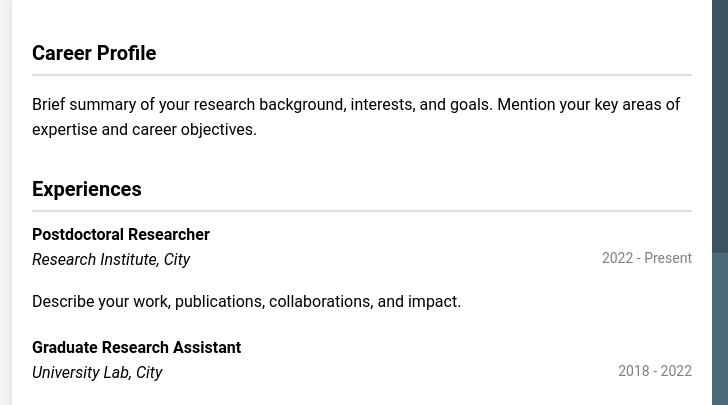
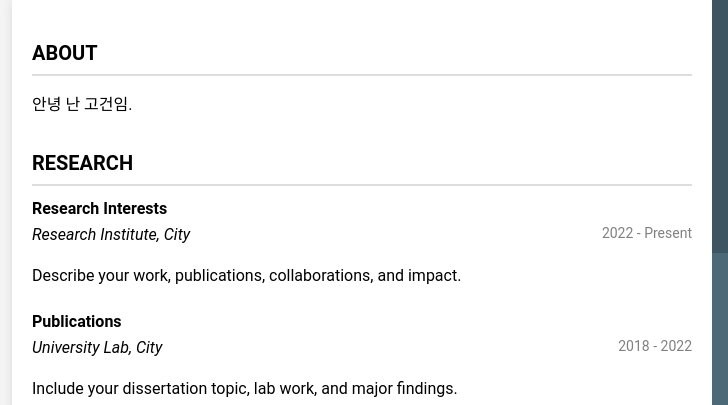
Before and after one commit to gogun12/gogun12.github.io, a plain HTML site: page index.html in a window 1280 px wide. Shown: the top 405 px of the page, 128-856 px from the left. Drawn offline with Linux system fonts and the light colour scheme.

Commit message:
Update index.html

```diff
--- a/index.html
+++ b/index.html
@@ -10,22 +10,21 @@
     <div class="container">
         <main class="main-content">
             <section>
-                <h2>Career Profile</h2>
+                <h2>ABOUT</h2>
                 <p>
-                    Brief summary of your research background, interests, and goals.
-                    Mention your key areas of expertise and career objectives.
+                    안녕 난 고건임.
                 </p>
             </section>
             <section>
-                <h2>Experiences</h2>
+                <h2>RESEARCH</h2>
                 <div class="job">
-                    <h3>Postdoctoral Researcher</h3>
+                    <h3>Research Interests</h3>
                     <span class="place">Research Institute, City</span>
                     <span class="years">2022 - Present</span>
                     <p>Describe your work, publications, collaborations, and impact.</p>
                 </div>
                 <div class="job">
-                    <h3>Graduate Research Assistant</h3>
+                    <h3>Publications</h3>
                     <span class="place">University Lab, City</span>
                     <span class="years">2018 - 2022</span>
                     <p>Include your dissertation topic, lab work, and major findings.</p>
```
